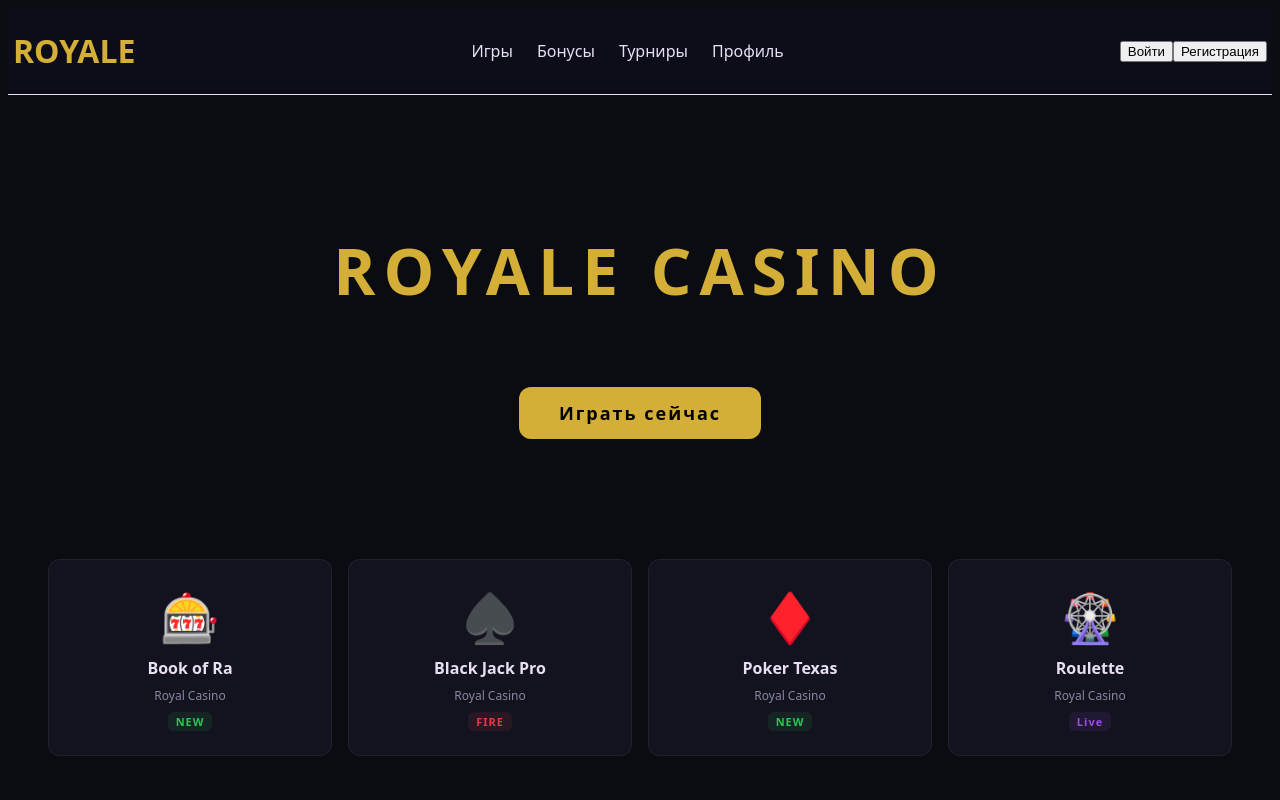
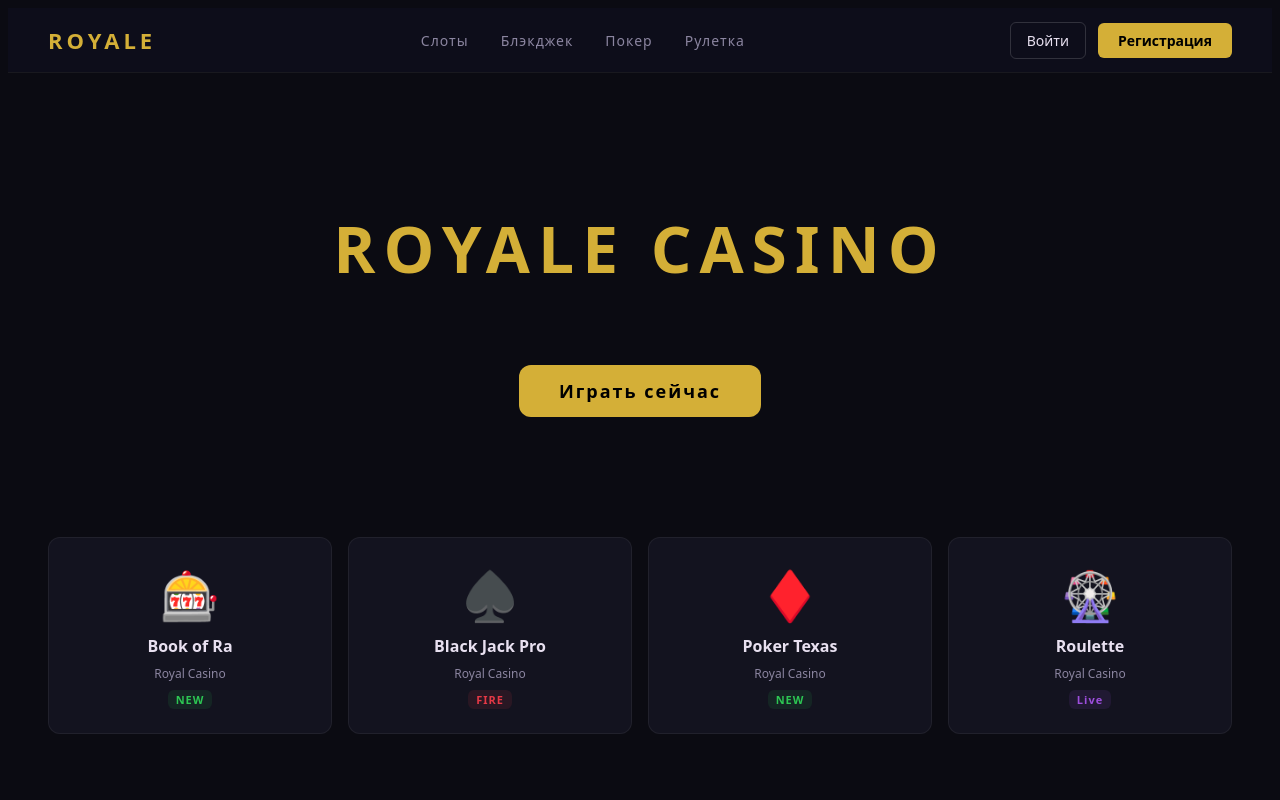
Before and after one commit to MOSCOW2015/casino, a Vue app: page / in a window 1280 px wide. Shown: the top 800 px of the page. Built offline with nearby package versions, Linux system fonts and the light colour scheme.

Commit message:
AppHeader: навигация, стиль кнопок, баланс и имя при входе

```diff
--- a/src/App.vue
+++ b/src/App.vue
@@ -4,11 +4,11 @@ import AppFooter from './components/layout/AppFooter.vue';
 import { ref } from 'vue';
 import usePlayer from './composables/usePlayer';
 
-const { isLoggedIn, username } = usePlayer()
+const { isLoggedIn, username, balance } = usePlayer()
 </script>
 
 <template>
-    <AppHeader :isLoggedIn :username/>
+    <AppHeader :isLoggedIn :username :balance/>
     <RouterView />
 
     <AppFooter />
--- a/src/components/layout/AppHeader.vue
+++ b/src/components/layout/AppHeader.vue
@@ -1,52 +1,128 @@
 <script setup>
-
-const props = defineProps({
+defineProps({
     isLoggedIn: Boolean,
     username: String,
+    balance: Number,
 })
 </script>
 
 <template>
     <header>
-    <h1>ROYALE</h1>
+        <RouterLink to="/" class="logo">ROYALE</RouterLink>
+
         <nav>
             <ul>
-        <li>Игры</li>
-        <li>Бонусы</li>
-        <li>Турниры</li>
-        <li>Профиль</li>
+                <li><RouterLink to="/slots">Слоты</RouterLink></li>
+                <li><RouterLink to="/blackjack">Блэкджек</RouterLink></li>
+                <li><RouterLink to="/poker">Покер</RouterLink></li>
+                <li><RouterLink to="/roulette">Рулетка</RouterLink></li>
             </ul>
         </nav>
-    <div v-if="!isLoggedIn">
-        <button class="enterButton">Войти</button>
-        <button class="regButton">Регистрация</button>
+
+        <div class="auth" v-if="!isLoggedIn">
+            <RouterLink to="/login" class="btn-enter">Войти</RouterLink>
+            <RouterLink to="/register" class="btn-reg">Регистрация</RouterLink>
         </div>
-    <div v-else>
-        <div>{{ username }}</div>
+        <div class="user-info" v-else>
+            <span class="user-balance">{{ balance }} ₽</span>
+            <span class="user-name">{{ username }}</span>
         </div>
-
     </header>
 </template>
 
 <style scoped>
 header {
-  background-color: #0d0d1a;
+    background-color: var(--casino-bg-surface);
     display: flex;
     justify-content: space-between;
     align-items: center;
-  padding: 0 5px;
-  box-shadow: 0px 1px #e8e0f0;
+    padding: 0 40px;
+    height: 64px;
+    box-shadow: 0 1px 0 rgba(255,255,255,0.06);
+    position: sticky;
+    top: 0;
+    z-index: 100;
+}
+
+.logo {
+    color: var(--gold);
+    font-size: 22px;
+    font-weight: 700;
+    letter-spacing: 4px;
+    text-decoration: none;
 }
 
 nav ul {
     display: flex;
-  gap: 24px;
+    gap: 32px;
     list-style: none;
     margin: 0;
     padding: 0;
 }
 
-h1 {
-  color: #d4af37;
+nav a {
+    color: var(--text-secondary);
+    text-decoration: none;
+    font-size: 14px;
+    letter-spacing: 1px;
+    transition: color var(--t-fast);
+}
+
+nav a:hover,
+nav a.router-link-active {
+    color: var(--casino-text-primary);
+}
+
+.auth {
+    display: flex;
+    gap: 12px;
+    align-items: center;
+}
+
+.btn-enter {
+    color: var(--casino-text-primary);
+    text-decoration: none;
+    font-size: 14px;
+    padding: 8px 16px;
+    border-radius: var(--radius-sm);
+    border: 1px solid rgba(255,255,255,0.15);
+    transition: border-color var(--t-fast);
+}
+
+.btn-enter:hover {
+    border-color: var(--gold);
+    color: var(--gold);
+}
+
+.btn-reg {
+    background: var(--gold);
+    color: #000;
+    text-decoration: none;
+    font-size: 14px;
+    font-weight: 700;
+    padding: 8px 20px;
+    border-radius: var(--radius-sm);
+    transition: background var(--t-fast);
+}
+
+.btn-reg:hover {
+    background: var(--gold-hover);
+}
+
+.user-info {
+    display: flex;
+    align-items: center;
+    gap: 16px;
+}
+
+.user-balance {
+    color: var(--gold);
+    font-weight: 700;
+    font-size: 15px;
+}
+
+.user-name {
+    color: var(--casino-text-primary);
+    font-size: 14px;
 }
 </style>
```
Lines whose indentation alone changed are shown as unchanged.
